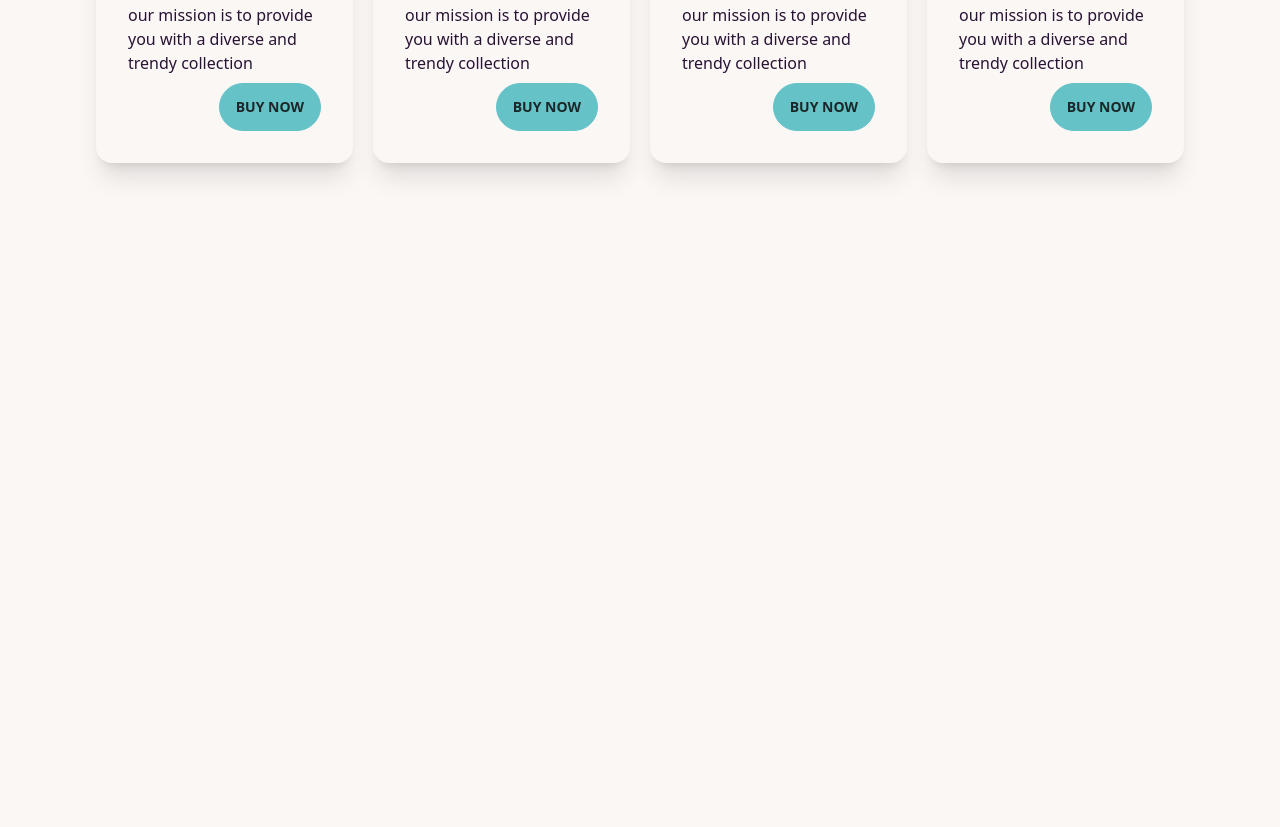
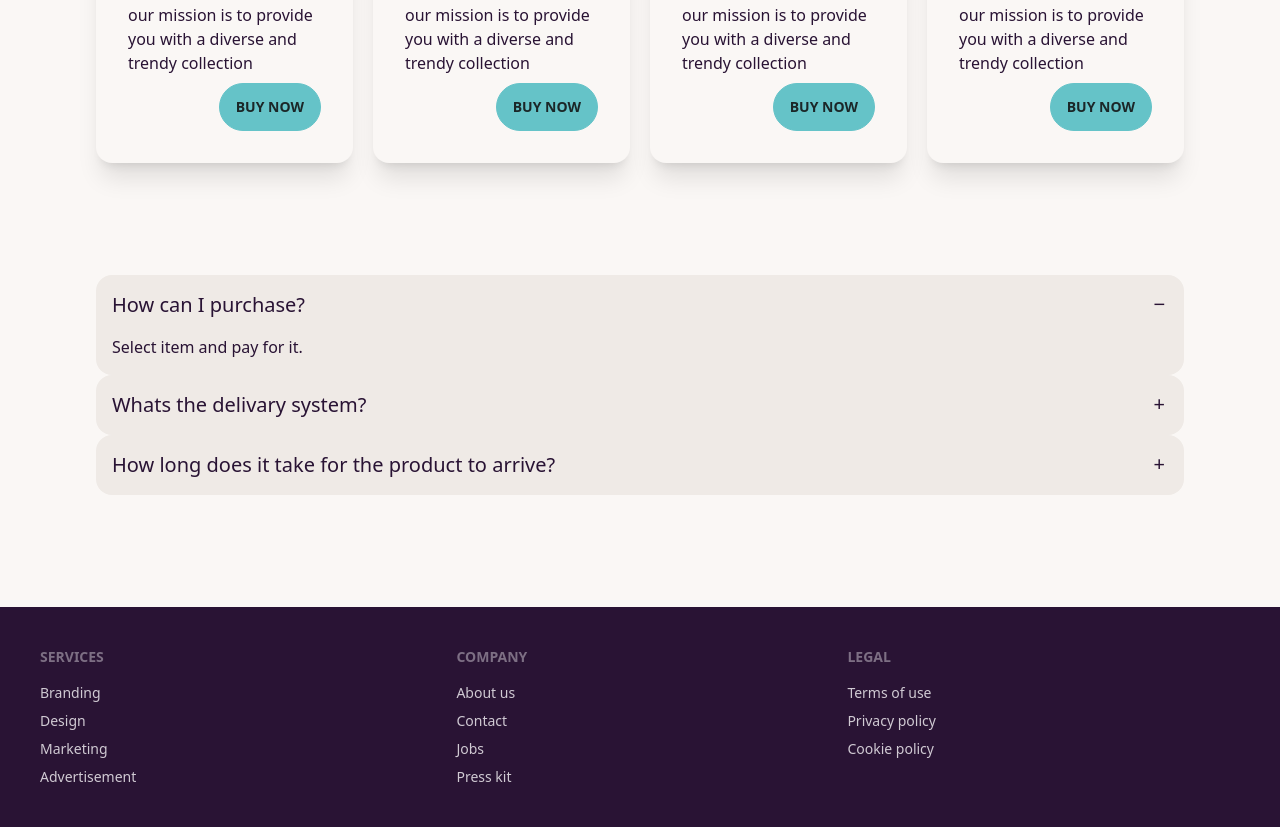
Before and after one commit to Arnab-Gupta11/SAPMPLE-PROJECT-1-USING-dAISYui, a plain HTML site: page index.html in a window 1280 px wide. Shown: the part 2188-3015 px from the top of the page. Before the commit the page ends 2463 px from the top, so only its background shows below. Drawn offline with nearby package versions, Linux system fonts and the light colour scheme.

Commit message:
FAQ and footer section added

```diff
--- a/index.html
+++ b/index.html
@@ -277,6 +277,61 @@
           </div>
         </div>
       </section>
+
+      <!-- FAQ secton -->
+      <section class="max-w-screen-xl mx-auto px-8 md:px-16 lg:px-24 my-28">
+        <div class="collapse collapse-plus bg-base-200">
+          <input type="radio" name="my-accordion-3" checked="checked" />
+          <div class="collapse-title text-xl font-medium">
+            How can I purchase?
+          </div>
+          <div class="collapse-content">
+            <p>Select item and pay for it.</p>
+          </div>
+        </div>
+        <div class="collapse collapse-plus bg-base-200">
+          <input type="radio" name="my-accordion-3" />
+          <div class="collapse-title text-xl font-medium">
+            Whats the delivary system?
+          </div>
+          <div class="collapse-content">
+            <p>Home</p>
+          </div>
+        </div>
+        <div class="collapse collapse-plus bg-base-200">
+          <input type="radio" name="my-accordion-3" />
+          <div class="collapse-title text-xl font-medium">
+            How long does it take for the product to arrive?
+          </div>
+          <div class="collapse-content">
+            <p>2 or 3 days</p>
+          </div>
+        </div>
+      </section>
     </main>
+
+    <!-- footer section -->
+    <footer class="footer p-10 bg-neutral text-neutral-content">
+      <div>
+        <span class="footer-title">Services</span>
+        <a class="link link-hover">Branding</a>
+        <a class="link link-hover">Design</a>
+        <a class="link link-hover">Marketing</a>
+        <a class="link link-hover">Advertisement</a>
+      </div>
+      <div>
+        <span class="footer-title">Company</span>
+        <a class="link link-hover">About us</a>
+        <a class="link link-hover">Contact</a>
+        <a class="link link-hover">Jobs</a>
+        <a class="link link-hover">Press kit</a>
+      </div>
+      <div>
+        <span class="footer-title">Legal</span>
+        <a class="link link-hover">Terms of use</a>
+        <a class="link link-hover">Privacy policy</a>
+        <a class="link link-hover">Cookie policy</a>
+      </div>
+    </footer>
   </body>
 </html>
```
